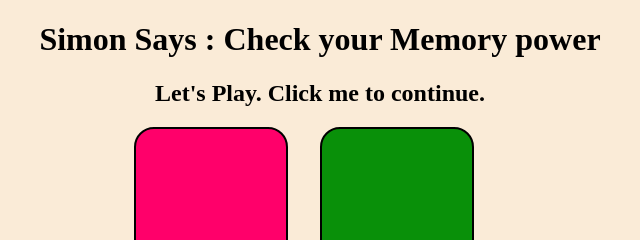
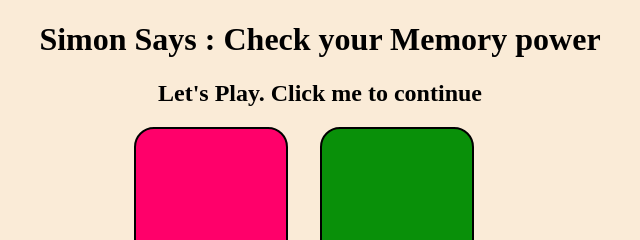
Before and after one commit to SouravPaitandy/SimonGame, a plain HTML site: page index.html in a window 1280 px wide. Shown: the top 240 px of the page, 320-960 px from the left. Drawn offline with Linux system fonts and the light colour scheme.

Commit message:
Update index.html

```diff
--- a/index.html
+++ b/index.html
@@ -9,7 +9,7 @@
 </head>
 <body>
     <h1>Simon Says : Check your Memory power</h1>
-    <h2>Let's Play. Click me to continue.</h2>
+    <h2>Let's Play. Click me to continue </h2>
     <div class="upper_box">
         <div class="box red btn" id="red"></div>
         <div class="box green btn" id="green"></div>
```
